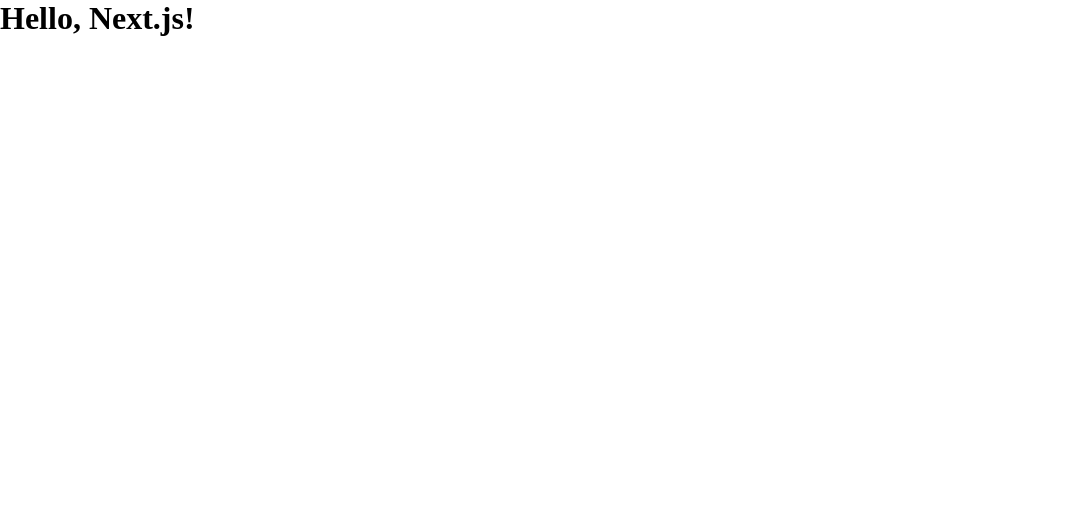
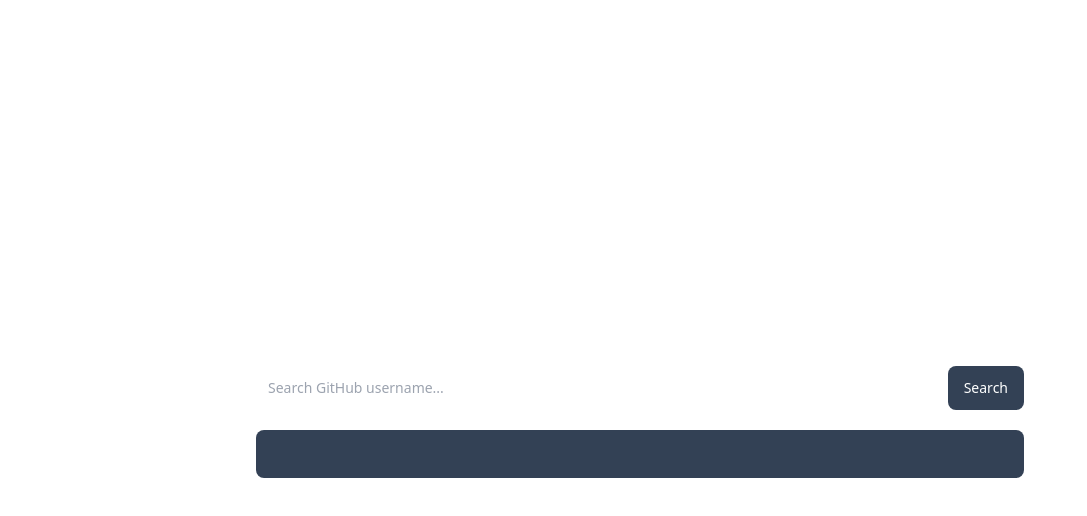
Before and after one commit to iamcarllosjr/github-user, a Next.js app: page / in a window 1280 px wide. Shown: the top 516 px of the page, without its empty margins (0-1087 px from the left). Built offline with nearby package versions, Linux system fonts and the light colour scheme.

Commit message:
first commit

```diff
--- a/package.json
+++ b/package.json
@@ -15,6 +15,7 @@
   },
   "dependencies": {
     "axios": "^1.4.0",
+    "lucide-react": "^0.258.0",
     "next": "13.4.6",
     "react": "18.2.0",
     "react-dom": "18.2.0",
@@ -33,6 +34,7 @@
     "@types/testing-library__jest-dom": "^5.14.6",
     "@typescript-eslint/eslint-plugin": "^5.59.11",
     "@typescript-eslint/parser": "^5.59.11",
+    "autoprefixer": "^10.4.14",
     "eslint": "8.43.0",
     "eslint-config-next": "13.4.6",
     "eslint-config-prettier": "^8.8.0",
@@ -44,8 +46,10 @@
     "jest": "^29.5.0",
     "jest-environment-jsdom": "^29.5.0",
     "lint-staged": "^13.2.2",
+    "postcss": "^8.4.24",
     "prettier": "^2.8.8",
     "serve": "^14.2.0",
+    "tailwindcss": "^3.3.2",
     "typescript": "5.1.6"
   }
 }
--- /dev/null
+++ b/postcss.config.js
@@ -0,0 +1,6 @@
+module.exports = {
+    plugins: {
+      tailwindcss: {},
+      autoprefixer: {},
+    }
+  }
--- /dev/null
+++ b/src/app/components/Button.tsx
@@ -0,0 +1,14 @@
+import useColorMode from "@/app/components/useColorMode";
+import { Moon, Sun } from "lucide-react";
+
+const Button = () => {
+  const [colorMode, setColorMode] = useColorMode();
+
+  return (
+    <button onClick={() => setColorMode(colorMode === 'light' ? 'dark' : 'light')}>
+        {colorMode === 'light' ? <Sun className="hover:text-rose-600 hover:scale-110"/> : <Moon className="hover:text-rose-600 hover:scale-110"/>}
+    </button>
+  )
+
+}
+export default Button;
--- /dev/null
+++ b/src/app/components/Search.tsx
@@ -0,0 +1,24 @@
+import { useState, KeyboardEvent } from "react";
+
+type SearchProps = {
+    loadUser: (userName: string) => Promise<void>;
+}
+
+const Search = ({loadUser}: SearchProps) => {
+  const [userName, setUserName] = useState("");
+
+  const handleKeyDown = (e: KeyboardEvent) => {
+    if(e.key === "Enter") {
+        loadUser(userName);
+    }
+  }
+
+  return (
+    <div className="rounded-lg flex gap-3">
+        <input onChange={(e) => setUserName(e.target.value)} onKeyDown={handleKeyDown} type="search" name="search" className="w-full p-3 rounded-lg text-black text-sm focus:outline-none focus:ring ring-slate-700" placeholder="Search GitHub username..."/>
+        <button onClick={() => loadUser(userName)} className="text-sm px-4 py-2 bg-slate-700 dark:bg-slate-950 rounded-lg hover:scale-105">Search</button>
+    </div>
+  )
+}
+
+export default Search;
--- /dev/null
+++ b/src/app/components/User.tsx
@@ -0,0 +1,73 @@
+import { UserProps } from "../../types/user";
+import { Building, Link, MapPin, Twitter } from "lucide-react";
+import Image from "next/image";
+
+const User = ({
+      avatar_url,
+      name,
+      login,
+      created_at,
+      bio,
+      public_repos,
+      followers,
+      following,
+      location,
+      blog,
+      twitter_username,
+      company
+}: UserProps) => {
+
+  return (
+    <div className="xl:flex xl:flex-col xl:px-4 space-y-3">
+          <div className="flex gap-5 items-center">
+            <div className=" bg-slate-950 rounded-full w-20 h-20">
+              {/* <Image src={avatar_url} width={20} height={20} alt="" className="rounded-full"/>   */}
+            </div>
+            <div className="flex flex-col space-y-1 xl:space-y-0 text-xs xl:flex-row xl:gap-32 xl:ml-3">
+              <div className="">
+                <h2 className="mb-1 xl:mb-2 xl:text-base">{name ? `${name}` : (<span className="text-gray-400">Name Not Available</span>)}</h2>
+                <span className="text-blue-600">@{login}</span>
+              </div>
+            <p className="xl:text-base">{created_at}</p>
+            </div>
+          </div>
+
+          <div>
+            <p className="text-xs xl:ml-28 bio">{bio ? `${bio}` : (<span className="text-gray-400">Bio Not Available</span>)}</p>
+          </div>
+
+          <div className="bg-slate-900 px-5 py-4 w-full rounded-md xl:w-auto xl:ml-28">
+            <div className="flex text-xs gap-5 items-center justify-center xl:gap-16">
+              <div className="flex flex-col items-center gap-2">
+                <h3>Repos</h3>
+                <span>{public_repos}</span>
+              </div>
+
+              <div className="flex flex-col items-center gap-2">
+                <h3>Followers</h3>
+                <p>{followers}</p>
+              </div>
+
+              <div className="flex flex-col items-center gap-2">
+                <h3>Following</h3>
+                <p>{following}</p>
+              </div>
+            </div>
+          </div>
+
+          <div className="flex flex-col text-xs space-y-3 xl:flex-row xl:items-center xl:space-y-0 xl:justify-between xl:ml-28">
+            <div className="flex flex-col gap-3">
+            <span className="flex gap-2"><MapPin size={16}/>{location ? `${location}` : (<span className="text-gray-400">Location Not Available</span>)}</span>
+              <span><a href="" target="_blank" className="flex gap-2"><Link size={16}/>{blog ? `${blog}` : (<span className="text-gray-400">Blog Not Available</span>)}</a></span>
+            </div>
+
+            <div className="flex flex-col gap-3">
+              <span><a href="" target="_blank" className="flex gap-2"><Twitter size={16}/>{twitter_username ? `${twitter_username}` : (<span className="text-gray-400">Twitter Not Available</span>)}</a></span>
+              <span className="flex gap-2"><Building size={16}/>{company ? `${company}` : (<span className="text-gray-400">Company Not Available</span>)}</span>
+            </div>
+          </div>
+          </div>
+  )
+}
+
+export default User
--- /dev/null
+++ b/src/app/components/useColorMode.tsx
@@ -0,0 +1,19 @@
+import { useEffect } from "react";
+import useLocalStorage from "./useLocalStorage";
+
+const useColorMode = () => {
+  const [colorMode, setColorMode] = useLocalStorage("color-theme", "light");
+
+  useEffect(() => {
+    const className = "dark";
+    const bodyClass = window.document.body.classList;
+
+    colorMode === "dark"
+      ? bodyClass.add(className)
+      : bodyClass.remove(className);
+  }, [colorMode]);
+
+  return [colorMode, setColorMode];
+};
+
+export default useColorMode;
--- /dev/null
+++ b/src/app/components/useLocalStorage.tsx
@@ -0,0 +1,38 @@
+import { useState, useEffect } from "react";
+
+const useLocalStorage = (key: string, initialValue: string) => {
+  // State to store our value
+  // Pass initial state function to useState so logic is only executed once
+  const [storedValue, setStoredValue] = useState(() => {
+    try {
+      // Get from local storage by key
+      const item = window.localStorage.getItem(key);
+      // Parse stored json or if none return initialValue
+      return item ? JSON.parse(item) : initialValue;
+    } catch (error) {
+      // If error also return initialValue
+      console.log(error);
+      return initialValue;
+    }
+  });
+
+  // useEffect to update local storage when the state changes
+  useEffect(() => {
+    try {
+      // Allow value to be a function so we have same API as useState
+      const valueToStore =
+        typeof storedValue === "function"
+          ? storedValue(storedValue)
+          : storedValue;
+      // Save state
+      window.localStorage.setItem(key, JSON.stringify(valueToStore));
+    } catch (error) {
+      // A more advanced implementation would handle the error case
+      console.log(error);
+    }
+  }, [key, storedValue]);
+
+  return [storedValue, setStoredValue];
+};
+
+export default useLocalStorage;
--- a/src/app/page.tsx
+++ b/src/app/page.tsx
@@ -1,3 +1,58 @@
-export default function HomePage() {
-  return <h1>Hello, Next.js!</h1>
+"use client"
+import { useState } from "react";
+import Button from "@/app/components/Button";
+import Search from "@/app/components/Search";
+import { UserProps } from "../types/user";
+import User from "@/app/components/User";
+
+export default function Home() {
+  const [user, setUser] = useState<UserProps | null>(null);
+
+const loadUser = async(userName: string) => {
+    const res = await fetch(`https://api.github.com/users/${userName}`)
+    const data = await res.json()
+
+    console.log(data)
+
+    const {avatar_url, name, login, created_at, bio, public_repos, followers, following, location, blog, twitter_username, company} = data;
+
+    const userData: UserProps = {
+      avatar_url,
+      name,
+      login,
+      created_at,
+      bio,
+      public_repos,
+      followers,
+      following,
+      location,
+      blog,
+      twitter_username,
+      company
+    }
+    setUser(userData);
+
+  }
+
+  return (
+    <main className="h-screen flex items-center justify-center text-white p-16 dark:bg-black">
+      <div className="flex flex-col gap-5 w-84 xl:w-2/3">
+
+        <div className="flex items-center justify-between">
+          <span className="font-bold tracking-wider"><a href="https://www.linkedin.com/in/iamcarllosjr/" target="_blank">devcrjunior</a></span>
+          <div className="flex items-center gap-2">
+          <span className="uppercase tracking-widest text-xs font-semibold"></span>
+          <Button/>
+          </div>
+        </div>
+
+        <Search loadUser={loadUser}/>
+
+        <div className="bg-slate-700 dark:bg-slate-950 p-6 flex flex-col rounded-lg gap-4 tracking-widest">
+        {user && <User {...user} />}
+        </div>
+
+      </div>
+    </main>
+  )
 }
--- a/src/styles/global.css
+++ b/src/styles/global.css
@@ -1,3 +1,7 @@
+@tailwind base;
+@tailwind components;
+@tailwind utilities;
+
 * {
   margin: 0;
   padding: 0;
--- /dev/null
+++ b/src/types/user.ts
@@ -0,0 +1,14 @@
+export type UserProps = {
+    avatar_url: string,
+    name: string,
+    login: string,
+    created_at: string,
+    bio: string,
+    public_repos: number,
+    followers: number,
+    following: number,
+    location: string,
+    blog: string,
+    twitter_username: string,
+    company: string
+}
--- /dev/null
+++ b/tailwind.config.js
@@ -0,0 +1,16 @@
+/** @type {import('tailwindcss').Config} */
+module.exports = {
+  content: [
+    './src/pages/**/*.{js,ts,jsx,tsx,mdx}',
+    './src/components/**/*.{js,ts,jsx,tsx,mdx}',
+    './src/app/**/*.{js,ts,jsx,tsx,mdx}',
+  ],
+  darkMode: 'class',
+  theme: {
+
+    extend: {
+
+    },
+  },
+  plugins: [],
+}
```
Also changed, not shown: 2 other files (tests, documents, lock files or other folders).
